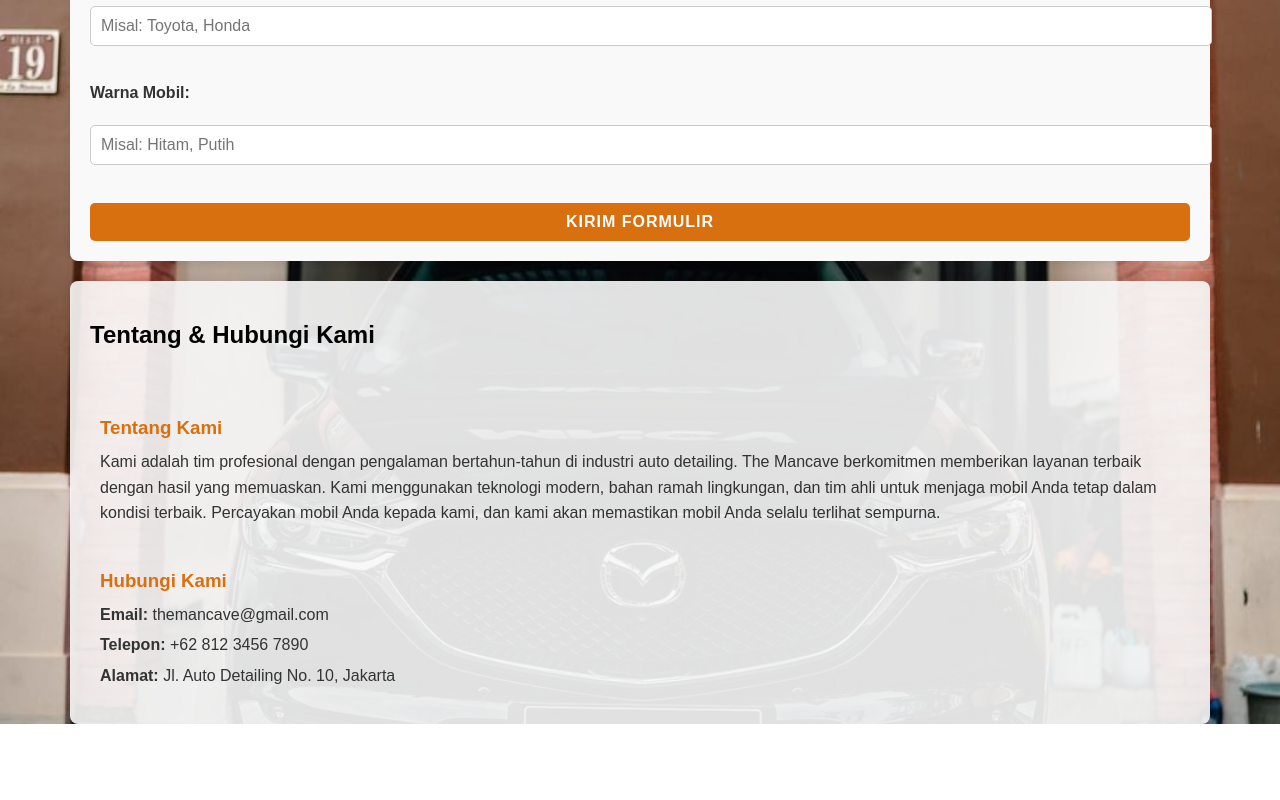
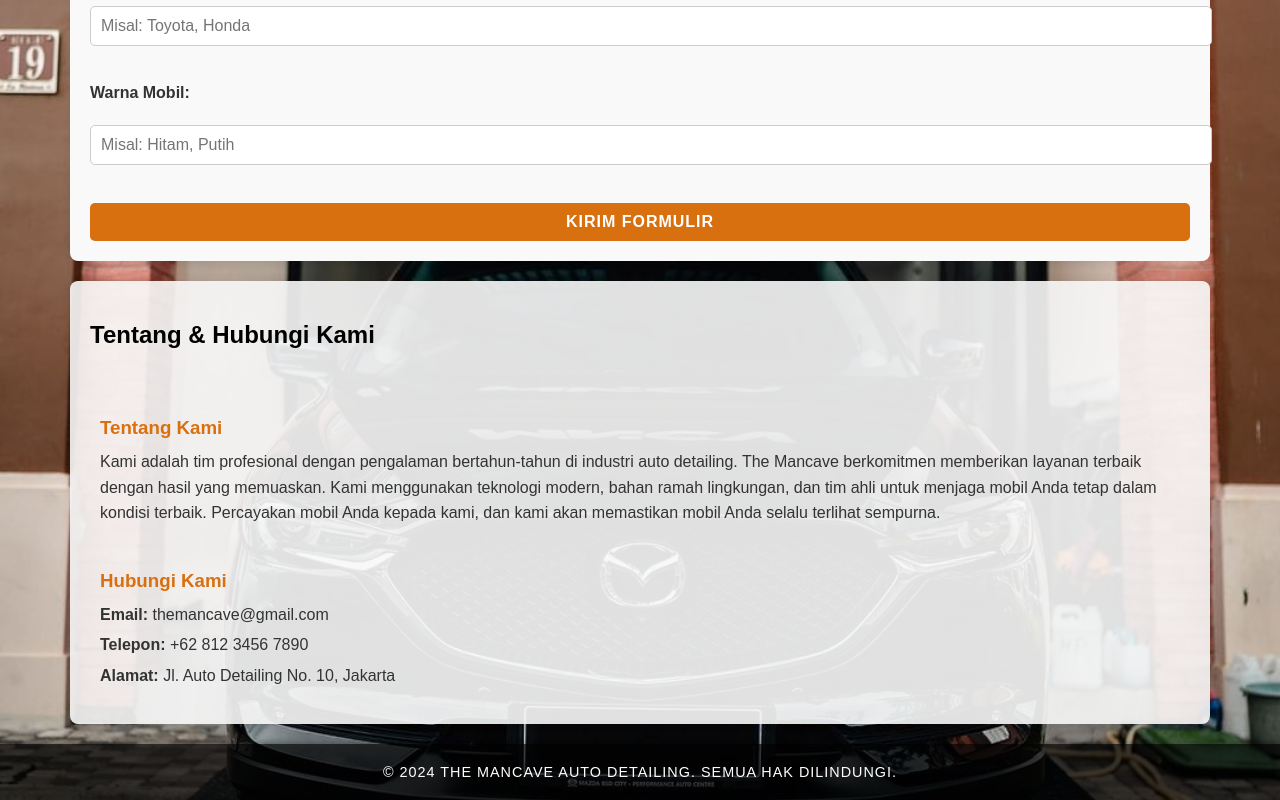
Before and after one commit to AndiGhifary/pemrogramanweb325, a plain HTML site: page PWbaruM4/index.html in a window 1280 px wide. Shown: the part 2097-2897 px from the top of the page. Before the commit the page ends 2821 px from the top, so only its background shows below. Drawn offline with Linux system fonts and the light colour scheme.

Commit message:
Update index.html

```diff
--- a/PWbaruM4/index.html
+++ b/PWbaruM4/index.html
@@ -77,5 +77,8 @@
             </div>
         </div>
     </div>
+    <footer>
+        <p>&copy; 2024 The Mancave Auto Detailing. Semua Hak Dilindungi.</p>
+    </footer>
 </body>
 </html>
```
